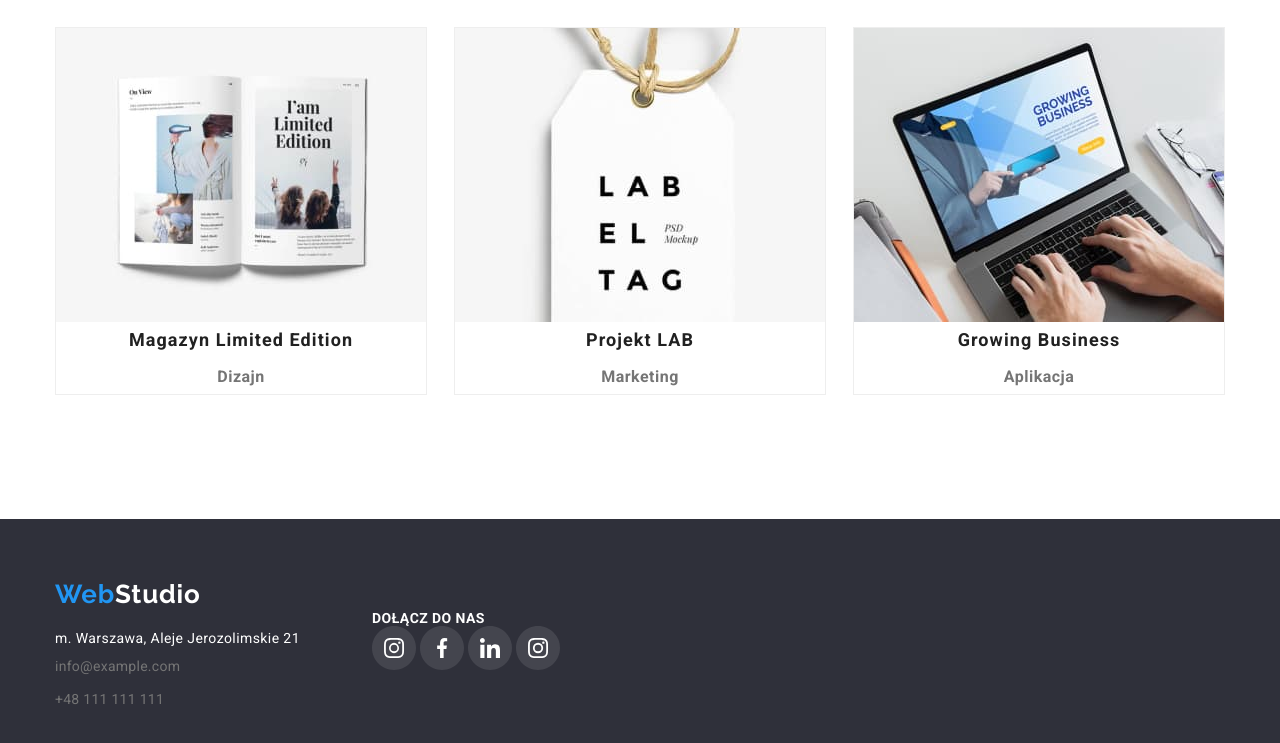
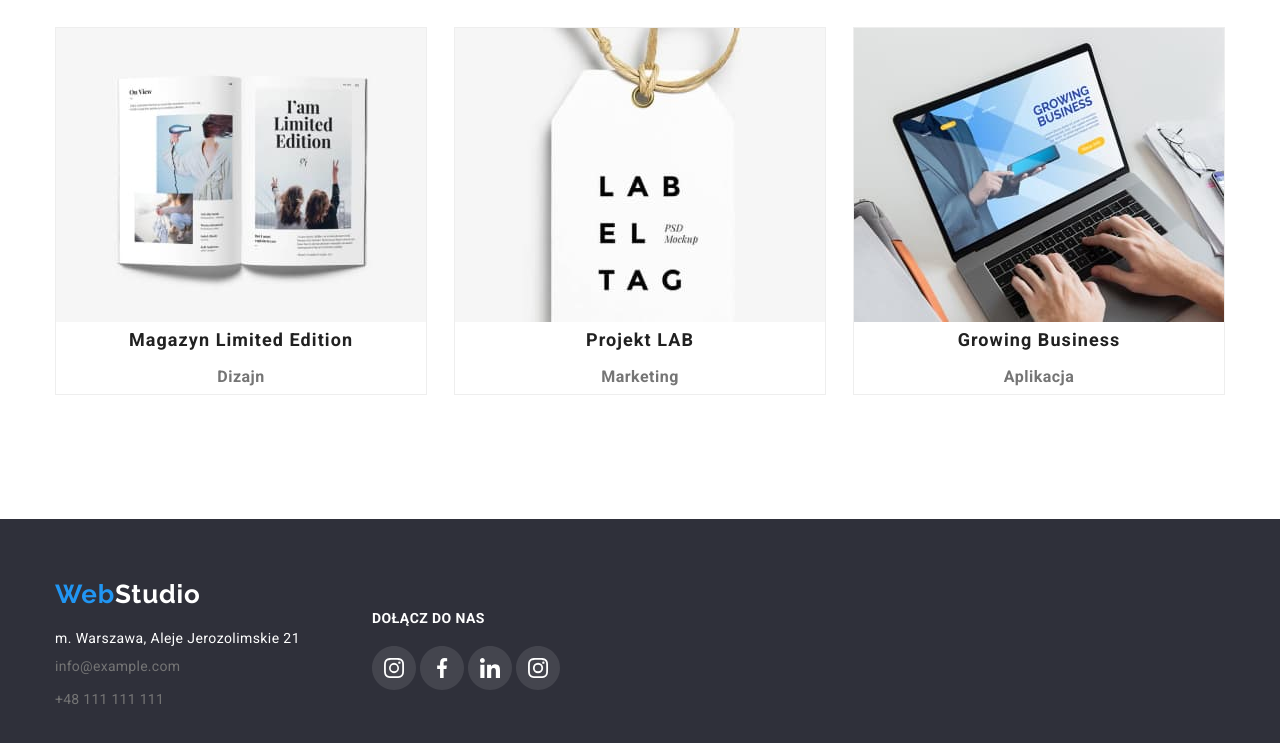
Before and after one commit to DagmaraSobczak/goit-markup-hw-04, a plain HTML site: page portfolio.html in a window 1280 px wide. Shown: the part 1040-1783 px from the top of the page. Drawn offline with Linux system fonts and the light colour scheme.

Commit message:
poprawki

```diff
--- a/css/style.css
+++ b/css/style.css
@@ -504,7 +504,7 @@ color:#FFFFFF;
  justify-content: space-between;
  width: 523px;
  gap: 70px;
- margin: 0, auto;
+
 }
 .box-hover:hover{
 
--- a/portfolio.html
+++ b/portfolio.html
@@ -183,7 +183,7 @@
       <div class="footer-social-div">
         <h3>DOŁĄCZ DO NAS</h3>
         <div class="footer-social-icon">
-          <svg class="social-links-icon">
+          <svg class="social-links-icon-footer">
             <use href="./image/icons.svg#icon-Ellipse-7"></use>
           </svg>
           <svg class="social-links-icon">
```
